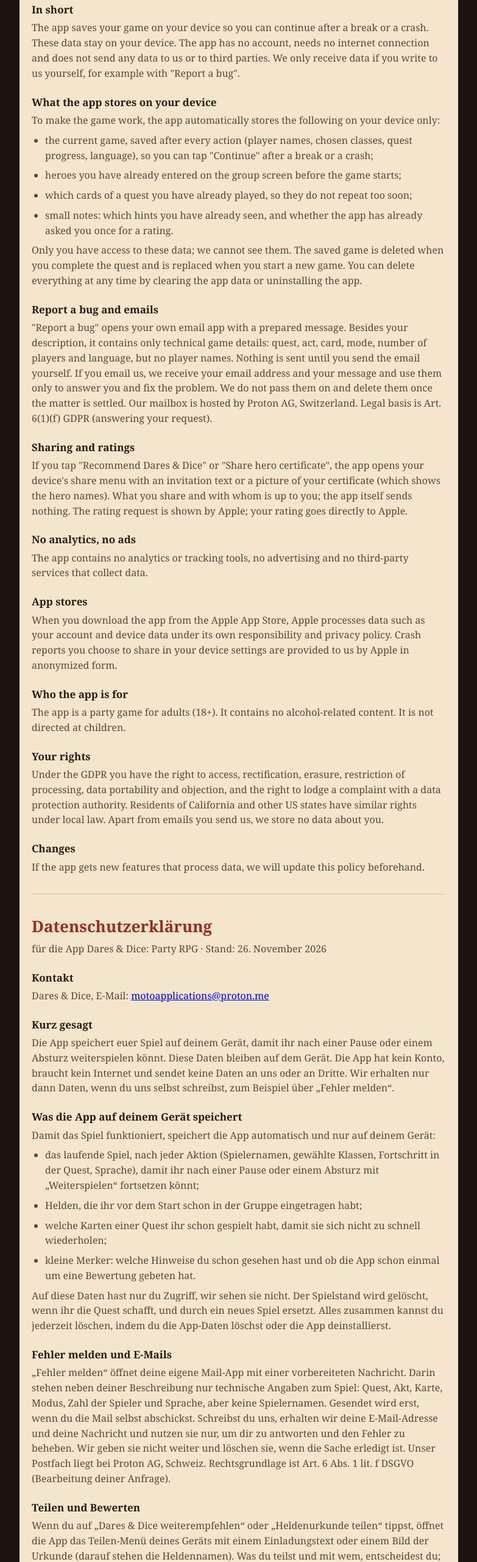
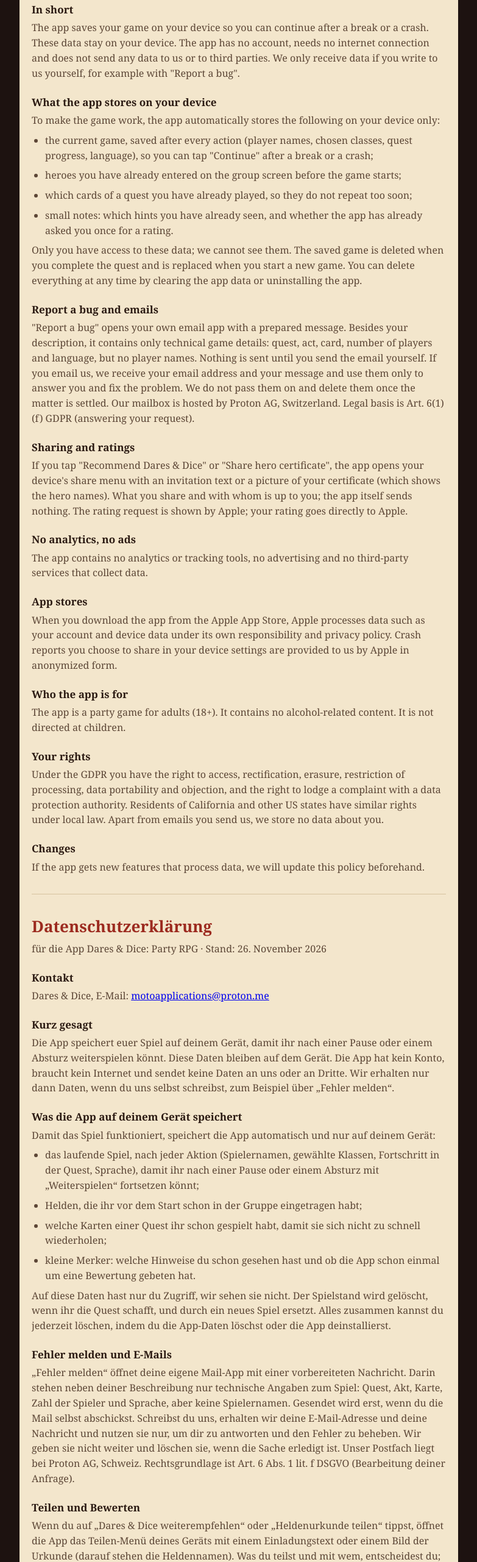
Before and after one commit to nikname1998/nikname1998.github.io, a plain HTML site: page datenschutz/deeds/index.html in a window 1280 px wide. Shown: the part 238-2800 px from the top of the page at 61% size, without its empty margins (248-1031 px from the left). Drawn offline with Linux system fonts and the light colour scheme.

Commit message:
Datenschutz Dares & Dice: Stand App-Repo f15711e (Fehlerbericht ohne Modus)
Co-Authored-By: Claude Opus 5.5 <noreply@anthropic.com>
Claude-Session: https://claude.ai/code/session_014FkuMA4Hyd87uSeng6Xpq7

```diff
--- a/datenschutz/deeds/index.html
+++ b/datenschutz/deeds/index.html
@@ -38,7 +38,7 @@
 </ul>
 <p>Only you have access to these data; we cannot see them. The saved game is deleted when you complete the quest and is replaced when you start a new game. You can delete everything at any time by clearing the app data or uninstalling the app.</p>
 <h2>Report a bug and emails</h2>
-<p>"Report a bug" opens your own email app with a prepared message. Besides your description, it contains only technical game details: quest, act, card, mode, number of players and language, but no player names. Nothing is sent until you send the email yourself. If you email us, we receive your email address and your message and use them only to answer you and fix the problem. We do not pass them on and delete them once the matter is settled. Our mailbox is hosted by Proton AG, Switzerland. Legal basis is Art. 6(1)(f) GDPR (answering your request).</p>
+<p>"Report a bug" opens your own email app with a prepared message. Besides your description, it contains only technical game details: quest, act, card, number of players and language, but no player names. Nothing is sent until you send the email yourself. If you email us, we receive your email address and your message and use them only to answer you and fix the problem. We do not pass them on and delete them once the matter is settled. Our mailbox is hosted by Proton AG, Switzerland. Legal basis is Art. 6(1)(f) GDPR (answering your request).</p>
 <h2>Sharing and ratings</h2>
 <p>If you tap "Recommend Dares &amp; Dice" or "Share hero certificate", the app opens your device's share menu with an invitation text or a picture of your certificate (which shows the hero names). What you share and with whom is up to you; the app itself sends nothing. The rating request is shown by Apple; your rating goes directly to Apple.</p>
 <h2>No analytics, no ads</h2>
@@ -72,7 +72,7 @@
 </ul>
 <p>Auf diese Daten hast nur du Zugriff, wir sehen sie nicht. Der Spielstand wird gelöscht, wenn ihr die Quest schafft, und durch ein neues Spiel ersetzt. Alles zusammen kannst du jederzeit löschen, indem du die App-Daten löschst oder die App deinstallierst.</p>
 <h2>Fehler melden und E-Mails</h2>
-<p>„Fehler melden“ öffnet deine eigene Mail-App mit einer vorbereiteten Nachricht. Darin stehen neben deiner Beschreibung nur technische Angaben zum Spiel: Quest, Akt, Karte, Modus, Zahl der Spieler und Sprache, aber keine Spielernamen. Gesendet wird erst, wenn du die Mail selbst abschickst. Schreibst du uns, erhalten wir deine E-Mail-Adresse und deine Nachricht und nutzen sie nur, um dir zu antworten und den Fehler zu beheben. Wir geben sie nicht weiter und löschen sie, wenn die Sache erledigt ist. Unser Postfach liegt bei Proton AG, Schweiz. Rechtsgrundlage ist Art. 6 Abs. 1 lit. f DSGVO (Bearbeitung deiner Anfrage).</p>
+<p>„Fehler melden“ öffnet deine eigene Mail-App mit einer vorbereiteten Nachricht. Darin stehen neben deiner Beschreibung nur technische Angaben zum Spiel: Quest, Akt, Karte, Zahl der Spieler und Sprache, aber keine Spielernamen. Gesendet wird erst, wenn du die Mail selbst abschickst. Schreibst du uns, erhalten wir deine E-Mail-Adresse und deine Nachricht und nutzen sie nur, um dir zu antworten und den Fehler zu beheben. Wir geben sie nicht weiter und löschen sie, wenn die Sache erledigt ist. Unser Postfach liegt bei Proton AG, Schweiz. Rechtsgrundlage ist Art. 6 Abs. 1 lit. f DSGVO (Bearbeitung deiner Anfrage).</p>
 <h2>Teilen und Bewerten</h2>
 <p>Wenn du auf „Dares &amp; Dice weiterempfehlen“ oder „Heldenurkunde teilen“ tippst, öffnet die App das Teilen-Menü deines Geräts mit einem Einladungstext oder einem Bild der Urkunde (darauf stehen die Heldennamen). Was du teilst und mit wem, entscheidest du; die App selbst sendet nichts. Die Bitte um eine Bewertung zeigt Apple an, deine Bewertung geht direkt an Apple.</p>
 <h2>Keine Analyse, keine Werbung</h2>
@@ -106,7 +106,7 @@
 </ul>
 <p>Solo tú tienes acceso a estos datos; nosotros no los vemos. La partida guardada se borra cuando superáis la misión y se sustituye al empezar una nueva. Puedes borrarlo todo en cualquier momento borrando los datos de la app o desinstalándola.</p>
 <h2>Informar de un error y correos</h2>
-<p>«Informar de un error» abre tu propia app de correo con un mensaje preparado. Además de tu descripción, solo contiene datos técnicos de la partida: misión, acto, carta, modo, número de jugadores e idioma, pero ningún nombre de jugador. No se envía nada hasta que tú mandes el correo. Si nos escribes, recibimos tu dirección de correo y tu mensaje y los usamos solo para responderte y corregir el error. No los cedemos a nadie y los borramos cuando el asunto está resuelto. Nuestro buzón está alojado en Proton AG, Suiza. La base jurídica es el art. 6.1.f del RGPD (atender tu solicitud).</p>
+<p>«Informar de un error» abre tu propia app de correo con un mensaje preparado. Además de tu descripción, solo contiene datos técnicos de la partida: misión, acto, carta, número de jugadores e idioma, pero ningún nombre de jugador. No se envía nada hasta que tú mandes el correo. Si nos escribes, recibimos tu dirección de correo y tu mensaje y los usamos solo para responderte y corregir el error. No los cedemos a nadie y los borramos cuando el asunto está resuelto. Nuestro buzón está alojado en Proton AG, Suiza. La base jurídica es el art. 6.1.f del RGPD (atender tu solicitud).</p>
 <h2>Compartir y valorar</h2>
 <p>Si tocas «Recomendar Dares &amp; Dice» o «Compartir diploma de héroe», la app abre el menú de compartir de tu dispositivo con un texto de invitación o una imagen del diploma (en la que aparecen los nombres de los héroes). Tú decides qué compartes y con quién; la app no envía nada por sí misma. La petición de valoración la muestra Apple, y tu valoración va directamente a Apple.</p>
 <h2>Sin análisis ni publicidad</h2>
```
Also changed, not shown: datenschutz/dice/index.html (+3 -3 lines).
